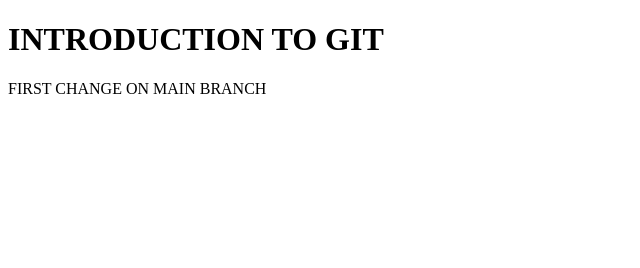
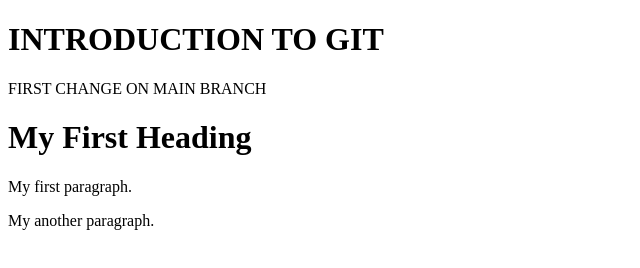
Before and after one commit to KeerthiTatikonda/Learning-Git, a plain HTML site: page index.html in a window 1280 px wide. Shown: the whole page, without its empty margins (0-640 px from the left). Drawn offline with Linux system fonts and the light colour scheme.

Commit message:
Added some html code

```diff
--- a/index.html
+++ b/index.html
@@ -7,5 +7,8 @@
  <p>FIRST CHANGE ON MAIN BRANCH</p>
 
 
+<h1>My First Heading</h1>
+<p>My first paragraph.</p>
+<p>My another paragraph.</p>
 </body>
 </html>
```
